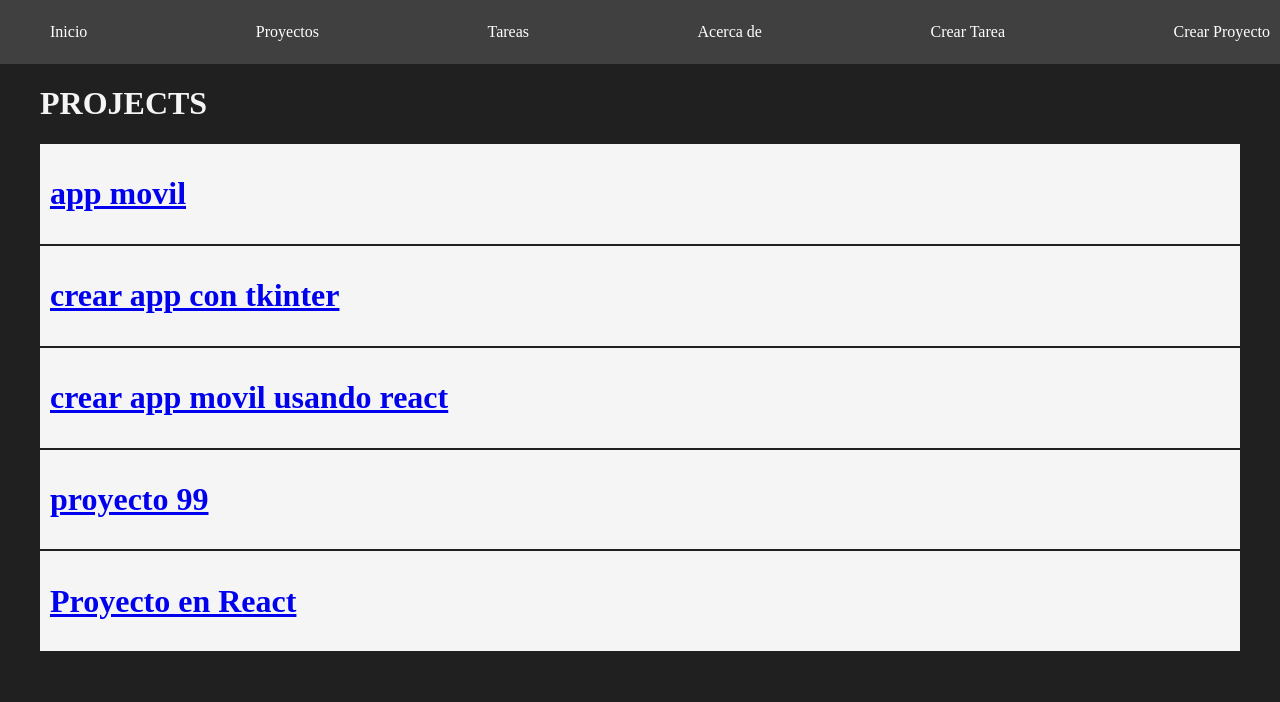
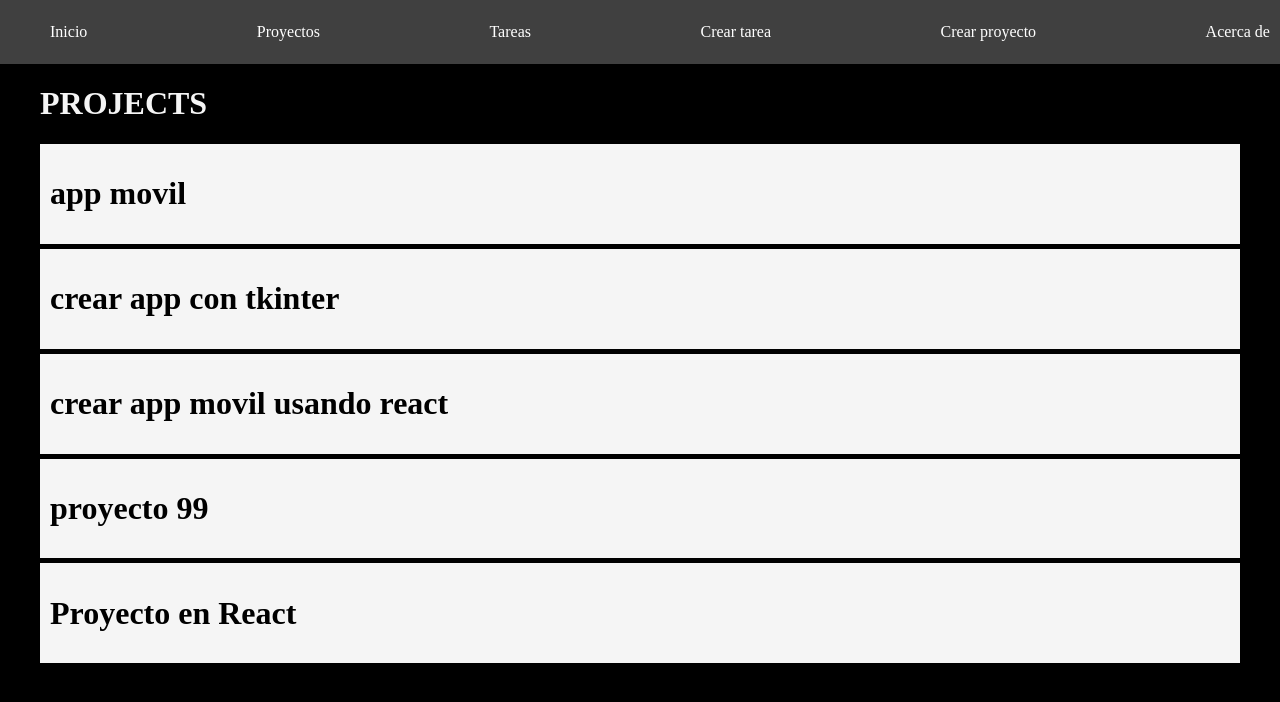
Before and after one commit to aadrianavilas/DjangoProject, a Django app: page /projects/ in a window 1280 px wide. Shown: the top 702 px of the page. Run offline with Django 5.2, Linux system fonts and the light colour scheme; data comes from the database, SQL or seed files in the repository.

Commit message:
modificated styles

```diff
--- a/myapp/static/styles/main.css
+++ b/myapp/static/styles/main.css
@@ -1,5 +1,5 @@
 body{
-    background: #202020;
+    background: black;
     color: whitesmoke;
     margin: 0;
 }
@@ -34,7 +34,7 @@ body{
 .card{
     background: whitesmoke;
     padding: 10px;
-    margin-bottom: 2px;
+    margin-bottom: 5px;
     color: black;
 }
 
@@ -43,3 +43,8 @@ body{
     padding: 10px;
     display: block;
 }
+
+.card h1 a{
+    text-decoration: none;
+    color:black;
+  }
--- a/myapp/templates/layout/base.html
+++ b/myapp/templates/layout/base.html
@@ -15,9 +15,9 @@
         <li><a href="{% url 'index' %}">Inicio</a></li>
         <li><a href="{% url 'projects' %}">Proyectos</a></li>
         <li><a href="{% url 'tasks' %}">Tareas</a></li>
+        <li><a href="{% url 'create_task' %}">Crear tarea</a></li>
+        <li><a href="{% url 'create_project' %}">Crear proyecto</a></li>
         <li><a href="{% url 'about' %}">Acerca de</a></li>
-        <li><a href="{% url 'create_task' %}">Crear Tarea</a></li>
-        <li><a href="{% url 'create_project' %}">Crear Proyecto</a></li>
 
     </ul>
 </nav>
```
